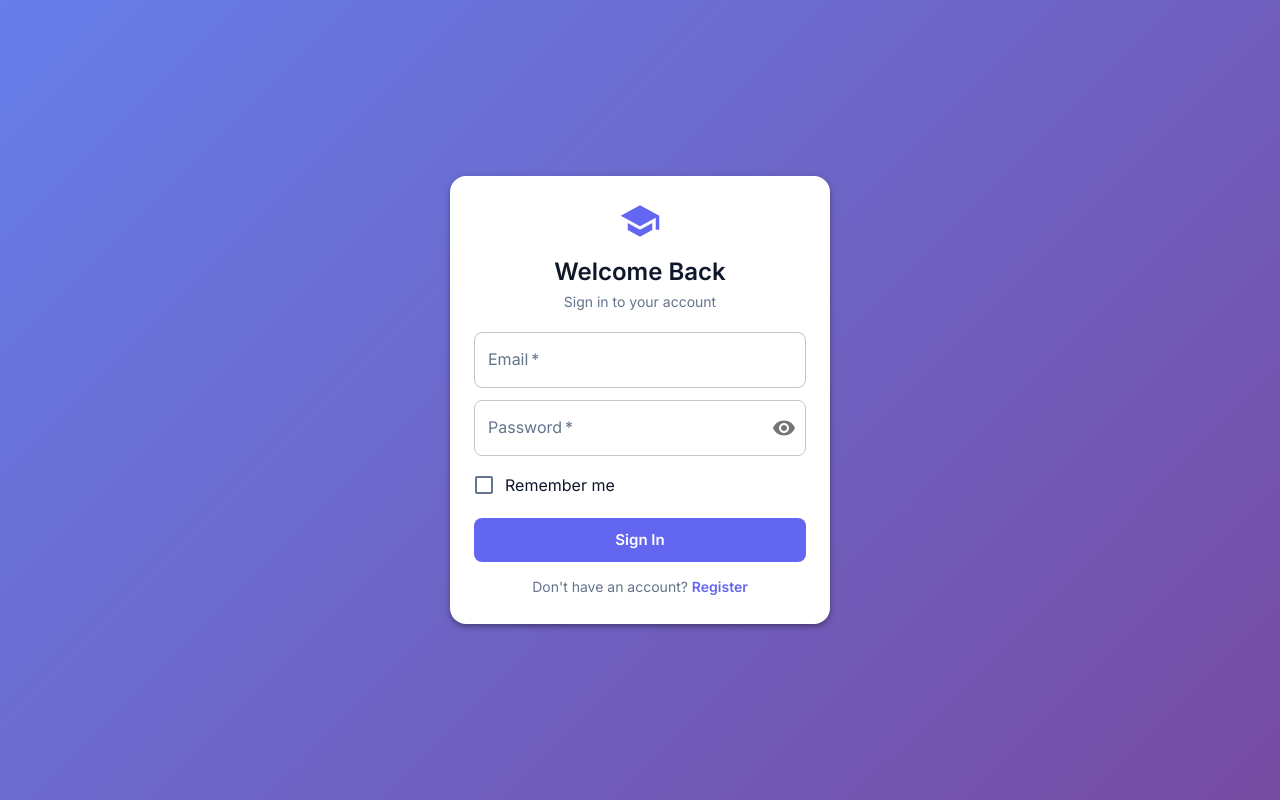
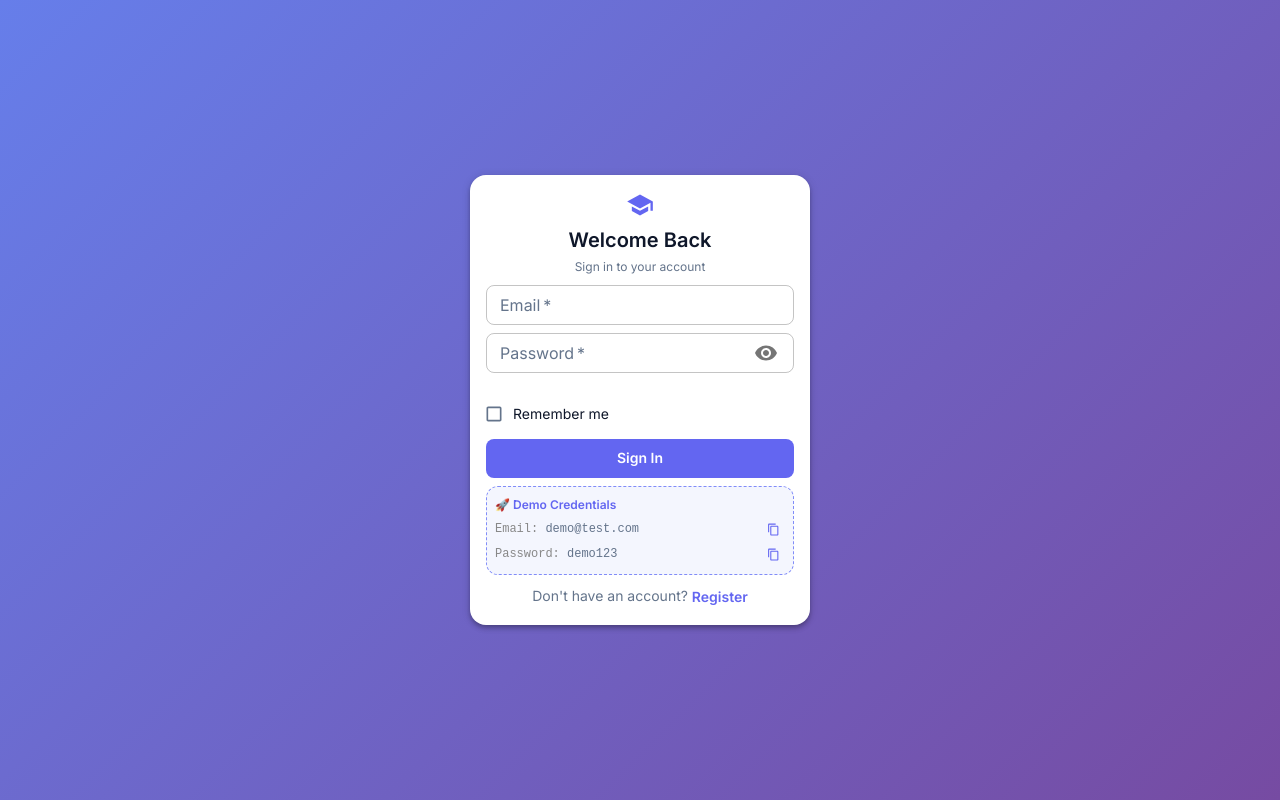
Before and after one commit to mdadnan2/Coaching-Management-System, a React (Create React App) app in the folder frontend/: page /students in a window 1280 px wide. Built offline with nearby package versions, Linux system fonts and the light colour scheme; no server answers.

Commit message:
fix: use plain axios for public course

```diff
--- a/frontend/src/Pages/Addmission/MultiStepAdmission.js
+++ b/frontend/src/Pages/Addmission/MultiStepAdmission.js
@@ -2,7 +2,9 @@ import React, { useState, useEffect } from "react";
 import { Box, Button, Card, Stepper, Step, StepLabel, TextField, MenuItem, Select, InputLabel, FormControl, Typography, InputAdornment, IconButton } from "@mui/material";
 import { Visibility, VisibilityOff } from "@mui/icons-material";
 import { motion, AnimatePresence } from "framer-motion";
+import axios from "axios";
 import instance from "../../apis/apiRequest";
+import config from "../../config/env";
 
 const steps = ["Personal Info", "Academic Details", "Course Selection"];
 
@@ -36,7 +38,7 @@ const MultiStepAdmission = ({ onSubmit, sendStudentData, showSignInLink, onSignI
 
   const fetchCourses = async () => {
     try {
-      const res = await instance.get('/course/');
+      const res = await axios.get(`${config.apiBaseUrl}/course/`);
       setCourses(res.data.data);
     } catch (error) {
       console.error('Failed to fetch courses');
--- a/frontend/src/login/Login.js
+++ b/frontend/src/login/Login.js
@@ -2,7 +2,7 @@ import React, { useState, useEffect } from "react";
 import { useDispatch } from "react-redux";
 import { entry } from "../reducers/LoginSlice";
 import { Box, Container, TextField, Button, Typography, Paper, InputAdornment, IconButton, Checkbox, FormControlLabel } from "@mui/material";
-import { Visibility, VisibilityOff, School } from "@mui/icons-material";
+import { Visibility, VisibilityOff, School, ContentCopy, Check } from "@mui/icons-material";
 import instance from "../apis/apiRequest";
 import { student_Login, RegisterStudent } from "../apis/apiContsants";
 import toast from 'react-hot-toast';
@@ -17,7 +17,17 @@ const Login = () => {
   const [error, setError] = useState("");
   const [loading, setLoading] = useState(false);
   const [isRegister, setIsRegister] = useState(false);
+  const [copied, setCopied] = useState({ email: false, password: false });
   const dispatch = useDispatch();
+
+  const DEMO = { email: 'demo@test.com', password: 'demo123' };
+
+  const handleCopy = (field) => {
+    navigator.clipboard.writeText(DEMO[field]);
+    setCred(prev => ({ ...prev, [field]: DEMO[field] }));
+    setCopied(prev => ({ ...prev, [field]: true }));
+    setTimeout(() => setCopied(prev => ({ ...prev, [field]: false })), 2000);
+  };
 
   // Auto-fill credentials if remembered
   useEffect(() => {
@@ -117,19 +127,19 @@ const Login = () => {
       background: 'linear-gradient(135deg, #667eea 0%, #764ba2 100%)',
       overflow: 'hidden'
     }}>
-      <Container maxWidth="xs" sx={{ my: 0 }}>
+      <Container maxWidth="xs">
         <motion.div
           initial={{ opacity: 0, scale: 0.95 }}
           animate={{ opacity: 1, scale: 1 }}
           transition={{ duration: 0.3 }}
         >
-          <Paper elevation={4} sx={{ p: 3, borderRadius: 2, maxWidth: 380, mx: 'auto' }}>
-          <Box sx={{ textAlign: 'center', mb: 2.5 }}>
-            <School sx={{ fontSize: 42, color: 'primary.main', mb: 1 }} />
-            <Typography variant="h5" fontWeight={600} gutterBottom sx={{ mb: 0.5 }}>
+          <Paper elevation={4} sx={{ p: 2, borderRadius: 2, mx: 'auto', maxWidth: 340 }}>
+            <Box sx={{ textAlign: 'center', mb: 1 }}>
+              <School sx={{ fontSize: 28, color: 'primary.main', mb: 0.25 }} />
+              <Typography variant="h6" fontWeight={600} sx={{ lineHeight: 1.3 }}>
                 Welcome Back
               </Typography>
-            <Typography variant="body2" color="text.secondary">
+              <Typography variant="caption" color="text.secondary">
                 Sign in to your account
               </Typography>
             </Box>
@@ -143,7 +153,8 @@ const Login = () => {
                 value={cred.email}
                 onChange={handleChange}
                 required
-              sx={{ mb: 1.5 }}
+                size="small"
+                sx={{ mb: 1 }}
               />
               <TextField
                 fullWidth
@@ -153,44 +164,65 @@ const Login = () => {
                 value={cred.password}
                 onChange={handleChange}
                 required
-              sx={{ mb: 1.5 }}
+                size="small"
+                error={!!error}
+                helperText={error || ' '}
+                sx={{ mb: 0, '& .MuiFormHelperText-root': { mt: 0.25, mb: 0 } }}
                 InputProps={{
                   endAdornment: (
                     <InputAdornment position="end">
-                    <IconButton onClick={() => setShowPassword(!showPassword)} edge="end">
+                      <IconButton onClick={() => setShowPassword(!showPassword)} edge="end" size="small">
                         {showPassword ? <VisibilityOff /> : <Visibility />}
                       </IconButton>
                     </InputAdornment>
                   )
                 }}
               />
-            {error && (
-              <Typography color="error" variant="body2" sx={{ mb: 2 }}>
-                {error}
-              </Typography>
-            )}
               <FormControlLabel
                 control={
                   <Checkbox
                     checked={rememberMe}
                     onChange={(e) => setRememberMe(e.target.checked)}
                     color="primary"
+                    size="small"
                   />
                 }
-              label="Remember me"
-              sx={{ mb: 1.5, mt: -0.5 }}
+                label={<Typography variant="body2">Remember me</Typography>}
+                sx={{ mb: 0.75, mt: 0 }}
               />
               <Button
                 fullWidth
                 type="submit"
                 variant="contained"
-              size="large"
                 disabled={loading}
-              sx={{ py: 1.1, fontWeight: 600, mb: 1.5 }}
+                sx={{ py: 0.9, fontWeight: 600, mb: 1 }}
               >
                 {loading ? 'Signing in...' : 'Sign In'}
               </Button>
             </form>
+
+            <Box sx={{
+              p: 1,
+              borderRadius: 1.5,
+              border: '1px dashed',
+              borderColor: 'primary.light',
+              background: 'rgba(102,126,234,0.07)',
+              mb: 1
+            }}>
+              <Typography variant="caption" fontWeight={600} color="primary.main" display="block" sx={{ mb: 0.5 }}>
+                🚀 Demo Credentials
+              </Typography>
+              {[{ field: 'email', label: 'Email', value: DEMO.email }, { field: 'password', label: 'Password', value: DEMO.password }].map(({ field, label, value }) => (
+                <Box key={field} sx={{ display: 'flex', alignItems: 'center', justifyContent: 'space-between', mb: field === 'email' ? 0.25 : 0 }}>
+                  <Typography variant="caption" color="text.secondary" sx={{ fontFamily: 'monospace', fontSize: '0.75rem' }}>
+                    <span style={{ color: '#888' }}>{label}: </span>{value}
+                  </Typography>
+                  <IconButton size="small" onClick={() => handleCopy(field)} sx={{ ml: 1, color: copied[field] ? 'success.main' : 'primary.main' }}>
+                    {copied[field] ? <Check sx={{ fontSize: 13 }} /> : <ContentCopy sx={{ fontSize: 13 }} />}
+                  </IconButton>
+                </Box>
+              ))}
+            </Box>
 
             <Box sx={{ textAlign: 'center' }}>
               <Typography variant="body2" color="text.secondary" display="inline">
@@ -198,11 +230,8 @@ const Login = () => {
               </Typography>
               <Button
                 variant="text"
-              onClick={() => {
-                setIsRegister(true);
-                setError("");
-              }}
-              sx={{ fontWeight: 600, p: 0, minWidth: 'auto' }}
+                onClick={() => { setIsRegister(true); setError(""); }}
+                sx={{ fontWeight: 600, p: 0, minWidth: 'auto', textTransform: 'none' }}
               >
                 Register
               </Button>
```
Lines whose indentation alone changed are shown as unchanged.
